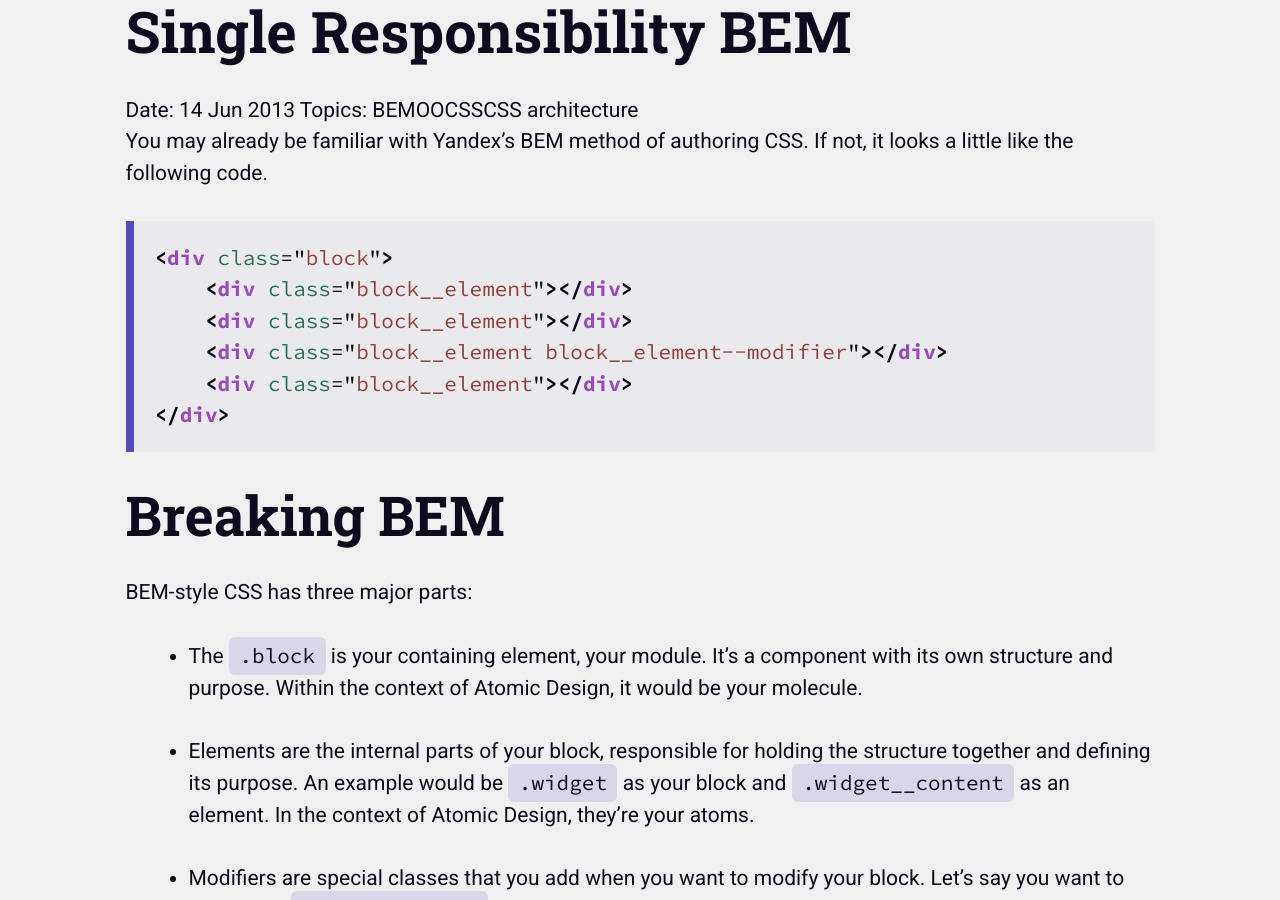
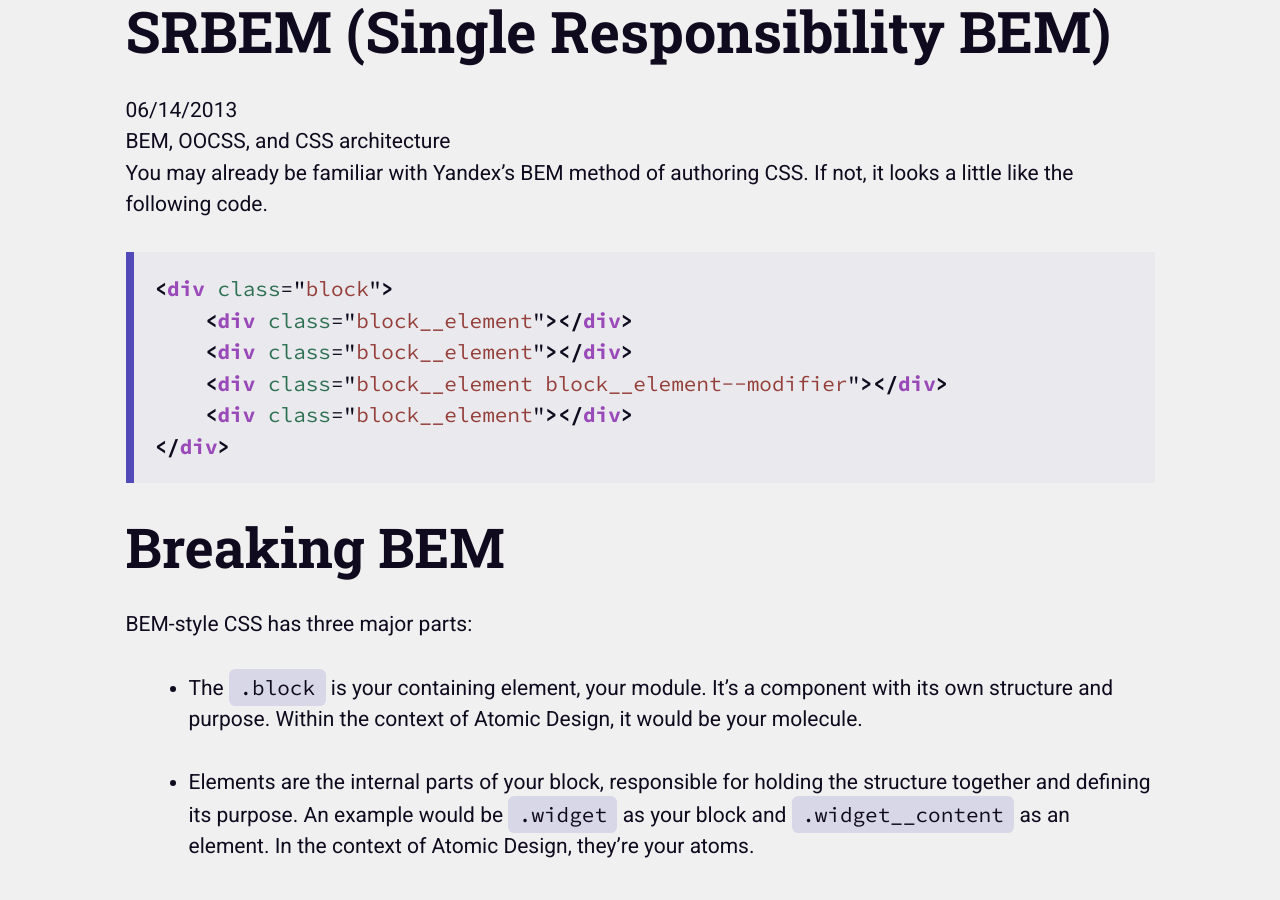
Before and after one commit to chatrjr/chatrjr.github.io, a Jekyll site: the page built from _posts/2013-06-14-single-responsibility-bem.md, in a window 1280 px wide and 900 px high. Built offline with Jekyll 4.4.1, drawn with Linux system fonts in a browser that asks for light colours; Markdown is read by kramdown in place of the engine named in the settings.

Commit message:
Update posts to fit styling.

```diff
--- a/_layouts/post.html
+++ b/_layouts/post.html
@@ -4,12 +4,12 @@ layout: default
 <article class="post">
   <h1 class="post-title">{{ page.title }}</h1>
   <div class="post-meta">
-  <span class="post-meta_date">
-    Date: {{ page.date | date_to_string }}
-  </span>
-  <span class="post-meta_topics">
-    Topics: {{ page.tags }}
-  </span>
+    <span class="post-meta_date span-block">
+      {{ page.date | date: '%m/%d/%Y' }}
+    </span>
+    <span class="post-meta_topics span-block">
+      {{ page.tags | array_to_sentence_string }}
+    </span>
   </div>
   {% if page.primary-language %}
   <div class="post-body language-{{ page.primary-language }}">
--- a/_posts/2013-12-21-moment-js-stopwatch-experiment.markdown
+++ b/_posts/2013-12-21-moment-js-stopwatch-experiment.markdown
@@ -11,12 +11,12 @@ description: "Here we go. Yet another JavaScript stopwatch. This one has a bit o
 excerpt: "Here we go. Yet another JavaScript stopwatch. This one has a bit of a twist though. It's a very quick and dirty app that I made to possibly use within a larger one."
 ---
 
-You might know [Moment.js](http://momentjs.com) as a widely used library for formatting and parsing dates. I found another novel use for its time setting features: a really simple stopwatch. Here's how I put it together.
-
 + [Markup (HTML)](#html)
 + [Style (CSS)](#css)
 + [Behavior (JS)](#js)
 + [Example](#sample)
+
+You might know [Moment.js](http://momentjs.com) as a widely used library for formatting and parsing dates. I found another novel use for its time setting features: a really simple stopwatch. Here's how I put it together.
 
 <div id="html"></div>
 ## First Ingredient: Markup
--- a/_posts/2014-01-06-mvc-the-angular-way.markdown
+++ b/_posts/2014-01-06-mvc-the-angular-way.markdown
@@ -40,7 +40,7 @@ That's probably the the first thing you're wondering (if you didn't know already
 
 MVC is critical for building modern applications because it works on the idea that there should be a separation of concerns between the data the application accepts (Model), how the data is shown (View), and how it's changed (Controller). This approach would allow apps to easily grow with feature requests and bug fixes in ways that they couldn't if all those parts were intertwined.
 
-<div id="sketching-mvc"></div>
+<div id="sketch-mvc"></div>
 ## A Rough Sketch of MVC
 
 It's a bit more complicated than that, so it's example time! The following code is not representative of any MVC framework out there right now, it's only meant to illustrate the general structure.
```
Also changed, not shown: _posts/2013-06-14-single-responsibility-bem.md (+1 -1 lines).
